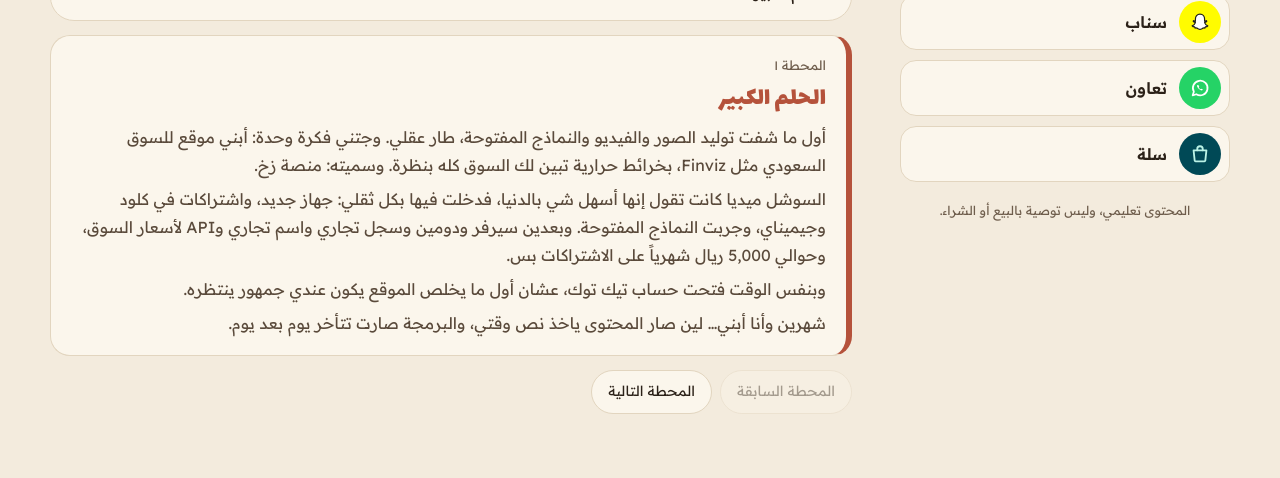
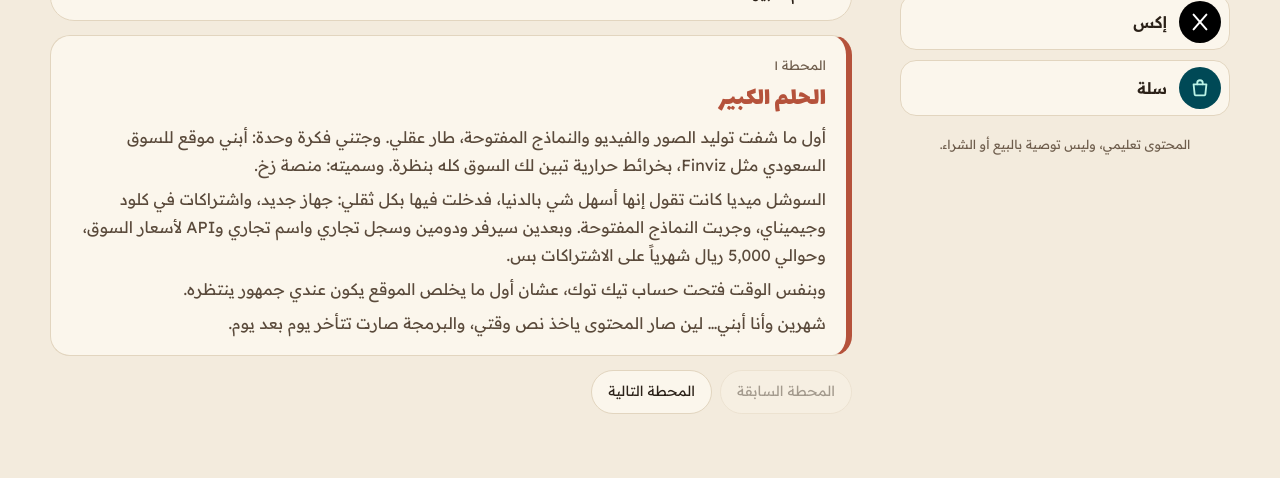
Before and after one commit to zakhfin-svg/zakh-site, a plain HTML site: page index.html in a window 1280 px wide. Shown: the part 655-1133 px from the top of the page. Drawn offline with Linux system fonts and the light colour scheme.

Commit message:
Links: TikTok, Instagram, X; hide buttons without a link
Co-Authored-By: Claude Opus 5.5 <noreply@anthropic.com>
Claude-Session: https://claude.ai/code/session_01QPEbtknNnydYscC8nqorFv

```diff
--- a/index.html
+++ b/index.html
@@ -53,6 +53,7 @@ a,button{cursor:pointer}
 .links a:hover .ic{transform:translateY(-3px);box-shadow:0 10px 18px -8px rgba(43,33,24,.55)}
 .ic.tt{background:#000}
 .ic.ig{background:radial-gradient(circle at 30% 107%,#fdf497 0%,#fd5949 45%,#d6249f 60%,#285aeb 90%)}
+.ic.xx{background:#000}
 .ic.sc{background:#fffc00}
 .ic.wa{background:#25d366}
 .ic.sl{background:#004956}
@@ -162,6 +163,7 @@ svg#map{display:block;width:100%;height:auto;overflow:visible}
     <nav class="links wide" aria-label="حساباتي">
       <a href="#" data-link="tiktok" target="_blank" rel="noopener" aria-label="تيك توك"><span class="ic tt"><svg viewBox="0 0 24 24" stroke-linecap="round"><g transform="translate(-.7,-.5)" stroke="#25f4ee"><path d="M14 3v11.5a3.5 3.5 0 1 1-3.5-3.5" fill="none" stroke-width="2.6"/><path d="M14 3c.6 2.6 2.6 4.4 5 4.6" fill="none" stroke-width="2.6"/></g><g transform="translate(.7,.5)" stroke="#fe2c55"><path d="M14 3v11.5a3.5 3.5 0 1 1-3.5-3.5" fill="none" stroke-width="2.6"/><path d="M14 3c.6 2.6 2.6 4.4 5 4.6" fill="none" stroke-width="2.6"/></g><g stroke="#fff"><path d="M14 3v11.5a3.5 3.5 0 1 1-3.5-3.5" fill="none" stroke-width="2.6"/><path d="M14 3c.6 2.6 2.6 4.4 5 4.6" fill="none" stroke-width="2.6"/></g></svg></span>تيك توك</a>
       <a href="#" data-link="instagram" target="_blank" rel="noopener" aria-label="انستقرام"><span class="ic ig"><svg viewBox="0 0 24 24" fill="none" stroke="#fff" stroke-width="2"><rect x="4" y="4" width="16" height="16" rx="5"/><circle cx="12" cy="12" r="3.8"/><circle cx="16.9" cy="7.1" r="1.1" fill="#fff" stroke="none"/></svg></span>انستقرام</a>
+      <a href="#" data-link="x" target="_blank" rel="noopener" aria-label="إكس"><span class="ic xx"><svg viewBox="0 0 24 24" fill="none" stroke="#fff" stroke-width="2.2" stroke-linecap="round"><path d="M5 4l14 16M19 4L5 20"/></svg></span>إكس</a>
       <a href="#" data-link="snapchat" target="_blank" rel="noopener" aria-label="سناب شات"><span class="ic sc"><svg viewBox="0 0 24 24" fill="#fff" stroke="#1f1f1f" stroke-width="1.3" stroke-linejoin="round"><path d="M12 3.5c3.3 0 5 2.6 5 5.3v2.4l1.8-.6c.6 0 .8.8.2 1.1l-2 1c.6 1.8 2 3 3.5 3.5-.5.9-1.7 1.1-2.7 1.2l-.4 1.2c-1-.2-2.2-.1-3.3.7-.8.5-1.4.8-2.1.8s-1.3-.3-2.1-.8c-1.1-.8-2.3-.9-3.3-.7l-.4-1.2c-1-.1-2.2-.3-2.7-1.2 1.5-.5 2.9-1.7 3.5-3.5l-2-1c-.6-.3-.4-1.1.2-1.1l1.8.6V8.8c0-2.7 1.7-5.3 5-5.3z"/></svg></span>سناب</a>
       <a href="#" data-link="whatsapp" target="_blank" rel="noopener" aria-label="واتساب للتعاون"><span class="ic wa"><svg viewBox="0 0 24 24" fill="none" stroke="#fff" stroke-width="1.9" stroke-linejoin="round"><path d="M4 20l1.3-4A8 8 0 1 1 8 18.8z"/><path d="M9.2 8.6c-.5.4-.6 1.1-.3 1.8.8 1.8 2.3 3.3 4.1 4.1.7.3 1.4.2 1.8-.3l.4-.5-1.8-1-.7.6c-.9-.4-1.7-1.2-2.1-2.1l.6-.7-1-1.8z" fill="#fff" stroke="none"/></svg></span>تعاون</a>
       <a href="#themes" aria-label="قوالب سلة"><span class="ic sl"><svg viewBox="0 0 24 24" fill="none" stroke="#baf3e6" stroke-width="2" stroke-linecap="round" stroke-linejoin="round"><path d="M5 8h14l-1.2 11.2a1 1 0 0 1-1 .8H7.2a1 1 0 0 1-1-.8z"/><path d="M9 8V6.5a3 3 0 0 1 6 0V8"/></svg></span>سلة</a>
@@ -195,13 +197,14 @@ svg#map{display:block;width:100%;height:auto;overflow:visible}
 <script>
 /* ===== روابط حساباتك: غيّر اللي بين علامتي التنصيص بس ===== */
 var MY_LINKS = {
-  tiktok:    "https://www.tiktok.com/@اكتب_اليوزر",
-  instagram: "https://www.instagram.com/اكتب_اليوزر",
+  tiktok:    "https://www.tiktok.com/@zakhfin",
+  instagram: "https://www.instagram.com/zakhfin/",
+  x:         "https://x.com/zakh1924636",
   snapchat:  "https://www.snapchat.com/add/اكتب_اليوزر",
   whatsapp:  "https://wa.me/9665XXXXXXXX"
 };
 /* ========================================================= */
-document.querySelectorAll('[data-link]').forEach(function(a){var u=MY_LINKS[a.dataset.link];if(u&&u.indexOf('اكتب')<0&&u.indexOf('XXXX')<0)a.href=u;else{a.removeAttribute('target');}});
+document.querySelectorAll('[data-link]').forEach(function(a){var u=MY_LINKS[a.dataset.link];if(u&&u.indexOf('اكتب')<0&&u.indexOf('XXXX')<0)a.href=u;else{a.hidden=true;}});
 </script>
 <script>
 (function(){
```
